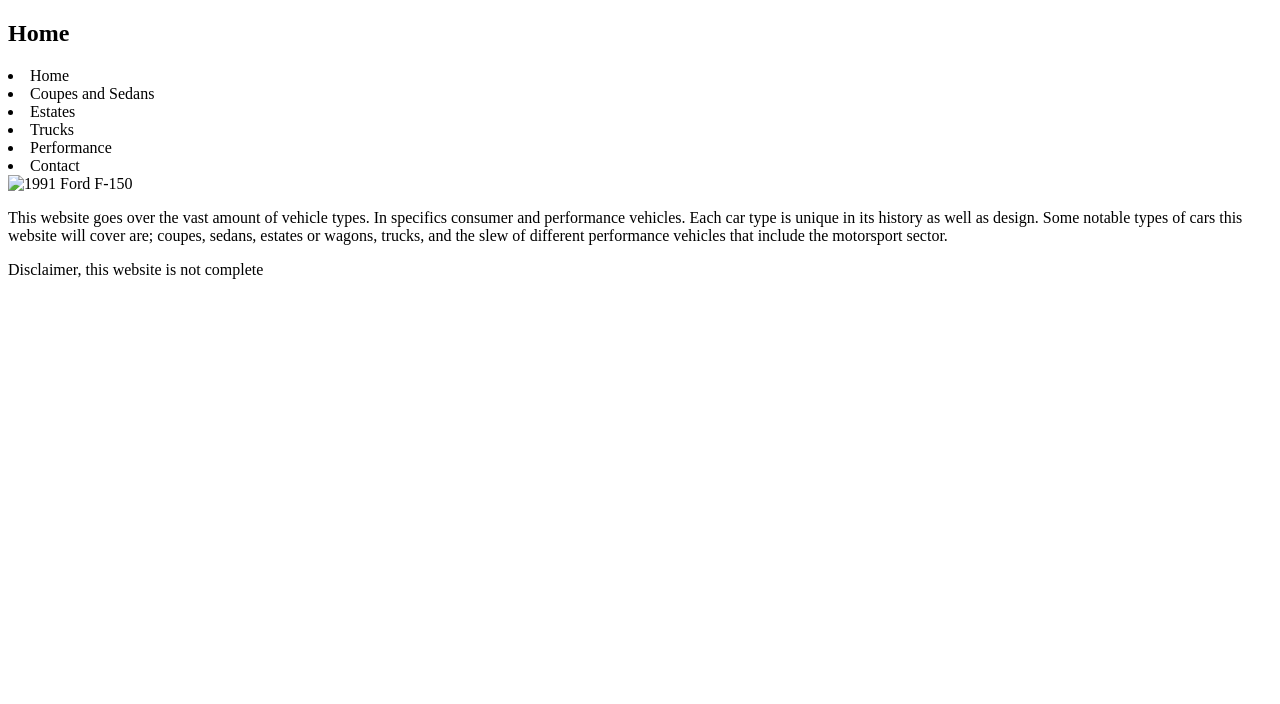
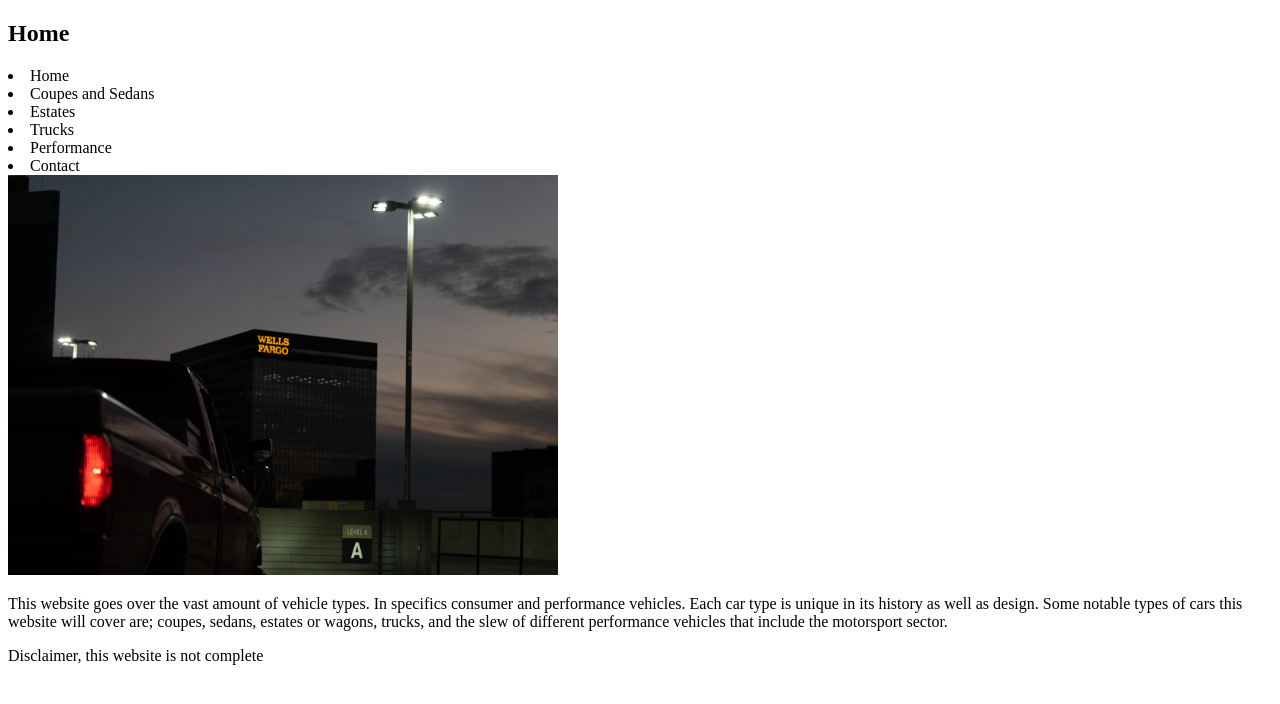
Before and after one commit to mehli99/ITEC-362-Website, a plain HTML site: page index.html in a window 1280 px wide. Drawn offline with Linux system fonts and the light colour scheme.

Commit message:
Update index.html

```diff
--- a/index.html
+++ b/index.html
@@ -28,7 +28,7 @@
     <li>Contact</li>
 </nav>
     <section>
-        <img src="main/root/Pictures/Truck2.jpg" alt="1991 Ford F-150" width="550" height="400">
+        <img src="/Pictures/Truck2.jpg" alt="1991 Ford F-150" width="550" height="400">
         <article>
             <p>This website goes over the vast amount of vehicle types.
                 In specifics consumer and performance vehicles. Each car type is unique in its history as well as design.
```
